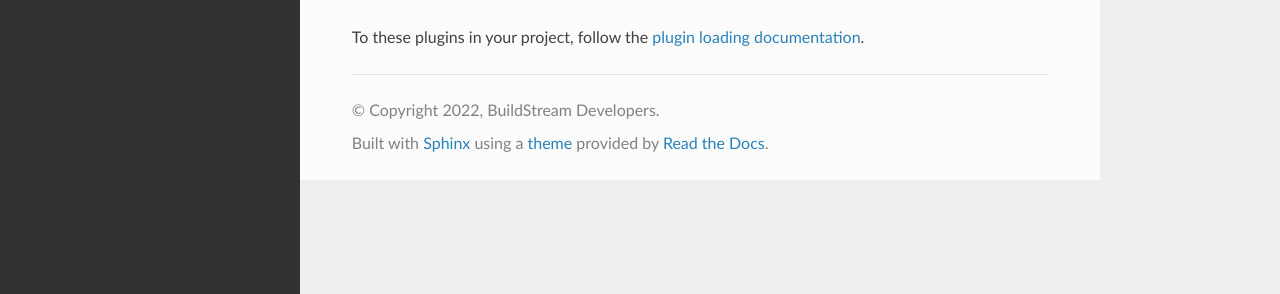
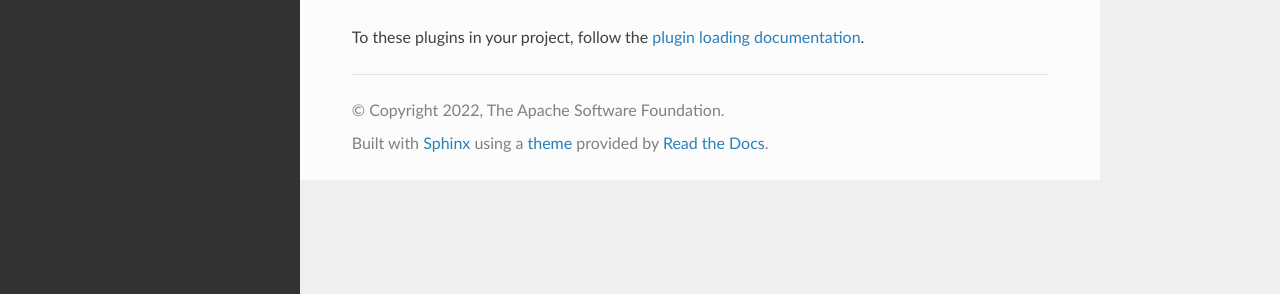
Before and after one commit to apache/buildstream-plugins, a Sphinx documentation site: the page built from doc/source/index.rst, in a window 1280 px wide. Shown: the part 182-476 px from the top of the page. Built offline with Sphinx 7.4.7 and the Read the Docs theme 2.0.0, drawn with Linux system fonts in a browser that asks for light colours; pages that are not in the unit, such as notebooks, are missing from menus.

Commit message:
doc/source/conf.py: Update author and copyright statements

```diff
--- a/doc/source/conf.py
+++ b/doc/source/conf.py
@@ -56,8 +56,8 @@
 
 # General information about the project.
 project = 'BuildStream Plugins'
-copyright = '2022, BuildStream Developers'
-author = 'BuildStream Developers'
+copyright = '2022, The Apache Software Foundation'
+author = 'The Apache Software Foundation'
 
 # The version info for the project you're documenting, acts as replacement for
 # |version| and |release|, also used in various other places throughout the
```
